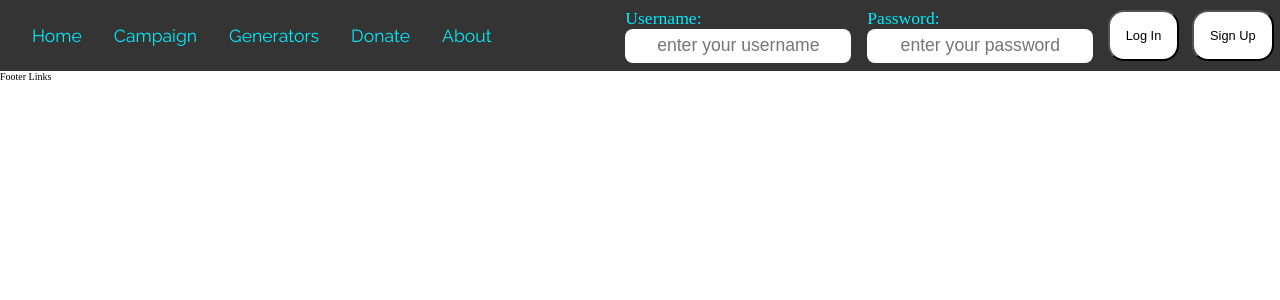
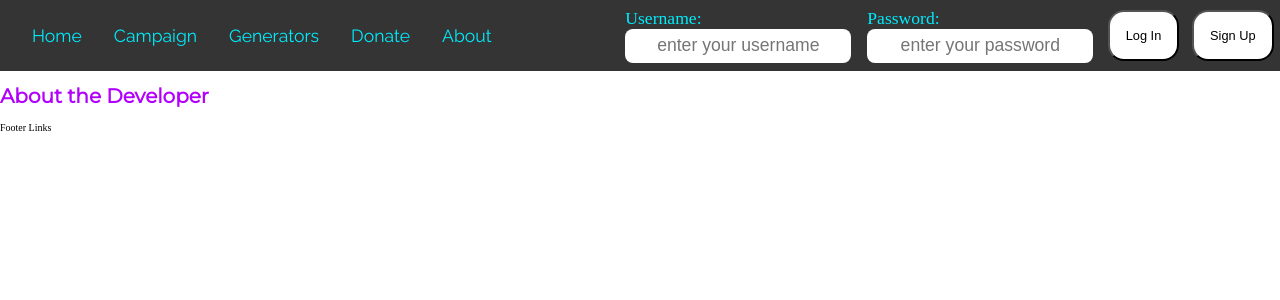
Before and after one commit to AngelikaMB/BEN-ReduxV1, a React (Create React App) app: page /about in a window 1280 px wide. Shown: the top 300 px of the page. Built offline with nearby package versions, Linux system fonts and the light colour scheme.

Commit message:
correct routes

```diff
--- a/src/App.js
+++ b/src/App.js
@@ -3,6 +3,9 @@ import { Route } from "react-router-dom";
 import WeaponGenWrapper from "./Components/WeaponGenWrapper";
 import Navbar from "./Components/Navbar/Navbar";
 import Campaign from "./Components/Campaign/Campaign";
+import About from "./Components/About/About";
+import Donate from "./Components/Donate/Donate";
+import Home from "./Components/Home/Home";
 import "./CSS/App.css";
 
 function App() {
@@ -11,10 +14,19 @@ function App() {
 			<Navbar />
 			{/* Routes */}
 			<Route exact path="/">
-				<WeaponGenWrapper />
+				<Home />
 			</Route>
 			<Route path="/campaign">
 				<Campaign />
+			</Route>
+			<Route path="/generators">
+				<WeaponGenWrapper />
+			</Route>
+			<Route path="/donate">
+				<Donate />
+			</Route>
+			<Route path="/about">
+				<About />
 			</Route>
 			<footer>Footer Links </footer>
 		</div>
--- /dev/null
+++ b/src/Components/About/About.js
@@ -0,0 +1,9 @@
+import React from "react";
+
+export default function About() {
+	return (
+		<div>
+			<h1>About the Developer</h1>
+		</div>
+	);
+}
--- a/src/Components/Campaign/Campaign.js
+++ b/src/Components/Campaign/Campaign.js
@@ -3,7 +3,7 @@ import React from "react";
 function Campaign() {
 	return (
 		<div>
-			<h1>Hello World.</h1>
+			<h1>Campaign.</h1>
 		</div>
 	);
 }
--- /dev/null
+++ b/src/Components/Donate/Donate.js
@@ -0,0 +1,9 @@
+import React from "react";
+
+export default function Donate() {
+	return (
+		<div>
+			<h1>Donate</h1>
+		</div>
+	);
+}
--- /dev/null
+++ b/src/Components/Home/Home.js
@@ -0,0 +1,9 @@
+import React from "react";
+
+export default function Home() {
+	return (
+		<div>
+			<h1>This is a landing page.</h1>
+		</div>
+	);
+}
```
Also changed, not shown: 1 other file (tests, documents, lock files or other folders).
